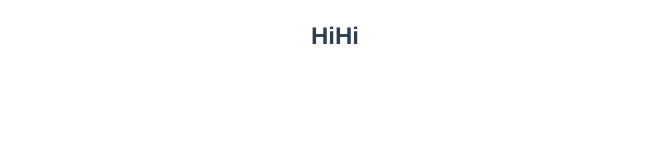
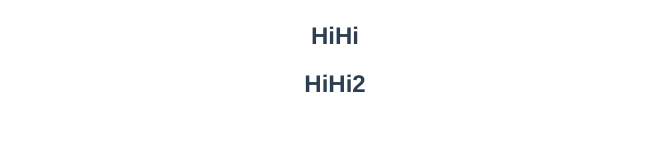
Before and after one commit to DoubleImpactCHSW/final-pjt, a Vue app in the folder final_pjt_front/: page /account in a window 1280 px wide. Shown: the part 153-300 px from the top of the page, without its empty margins (305-974 px from the left). Built offline with nearby package versions, Linux system fonts and the light colour scheme.

Commit message:
test2 (#2)

```diff
--- a/final_pjt_front/src/views/AccountView.vue
+++ b/final_pjt_front/src/views/AccountView.vue
@@ -2,6 +2,7 @@
     <div>
         <h1>회원 View</h1>
         <h2>HiHi</h2>
+        <h2>HiHi2</h2>
     </div>
 </template>
 
```
